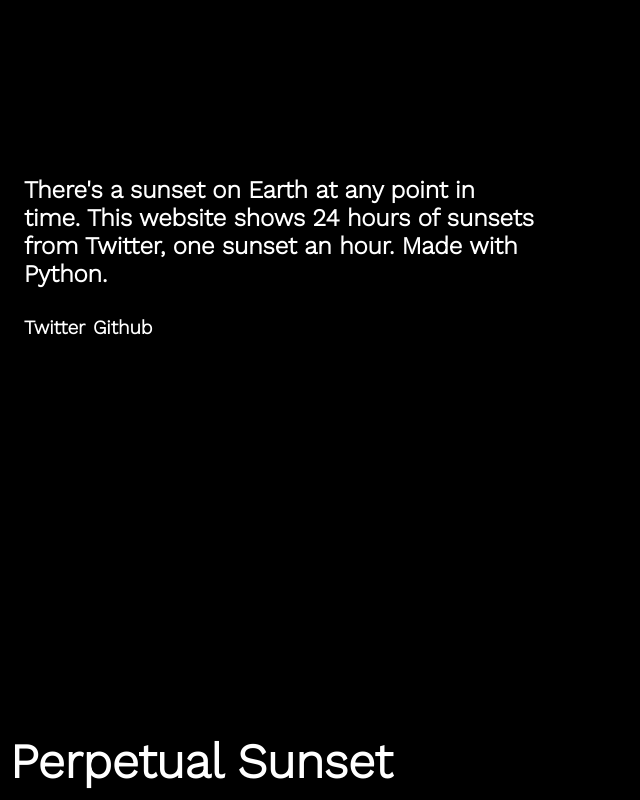
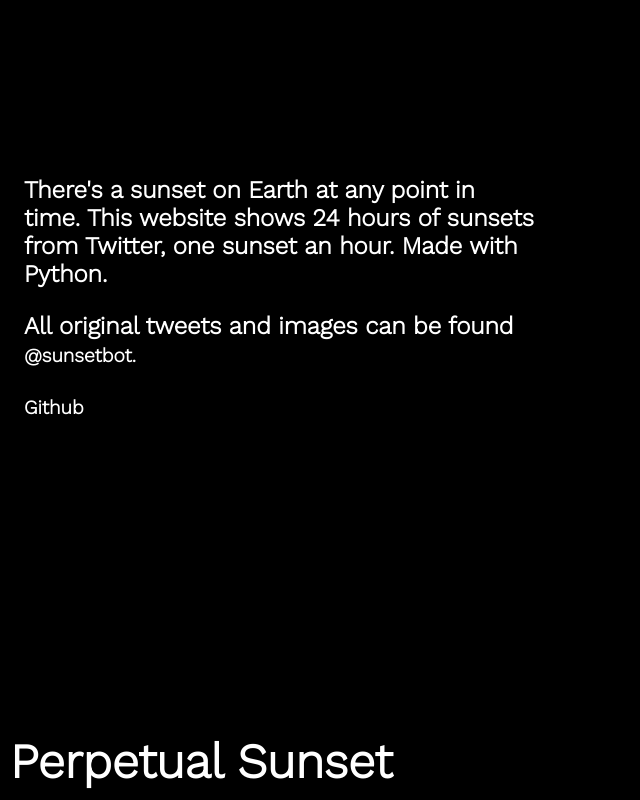
Before and after one commit to jcyling/sunset-bot, a Flask app: page / in a window 1280 px wide. Shown: the whole page, without its empty margins (0-640 px from the left). Run offline with Flask 2, Linux system fonts and the light colour scheme; data that the repository does not hold is empty; some libraries are stand-ins or nearby versions.

Commit message:
Fix description z-index

```diff
--- a/static/styles.css
+++ b/static/styles.css
@@ -42,6 +42,7 @@ html, body {
 }
 
 .tweet-img {
+    z-index: 0;
     position: fixed;
     top: 0;
     right: 0;
@@ -83,6 +84,7 @@ html, body {
     font-size: 1.5em;
     font-weight: 900;
     text-align: left;
+    position: relative;
 }
 
 a {
--- a/templates/index.html
+++ b/templates/index.html
@@ -12,7 +12,6 @@
         <link rel="preconnect" href="https://fonts.gstatic.com" crossorigin>
         <link href="https://fonts.googleapis.com/css2?family=Work+Sans:wght@300&display=swap" rel="stylesheet">
         <title>Perpetual Sunset</title>
-        <script type = "text/javascript" src="/static/script.js" defer></script>
     </head>
     <body>
         <div class="container">
@@ -39,7 +38,7 @@
         </div>
         <div class="description">
             <p>There's a sunset on Earth at any point in time. This website shows 24 hours of sunsets from Twitter, one sunset an hour. Made with Python.</p>
-            <a href="https://twitter.com/sunsetsbot">Twitter</a>
+            <p>All original tweets and images can be found <a href="https://twitter.com/sunsetsbot">@sunsetbot.</a></p>
             <a href="https://github.com/jcyling/sunset-bot">Github</a>
         </div>
         <div class="title">
```
